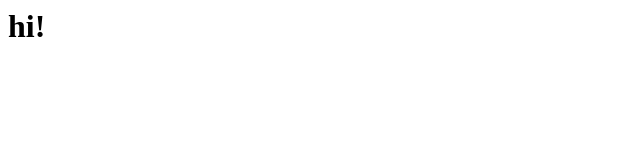
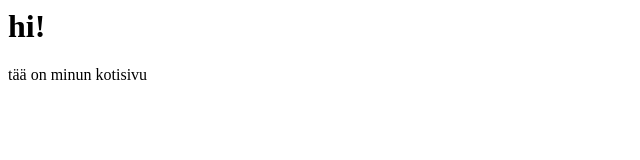
Before and after one commit to tovetuulikki/tovetuulikki.github.io, a plain HTML site: page index.html in a window 1280 px wide. Shown: the whole page, without its empty margins (0-640 px from the left). Drawn offline with Linux system fonts and the light colour scheme.

Commit message:
Update index.html

```diff
--- a/index.html
+++ b/index.html
@@ -1 +1,2 @@
 <h1>hi!</h1>
+<p>tää on minun kotisivu</p>
```
